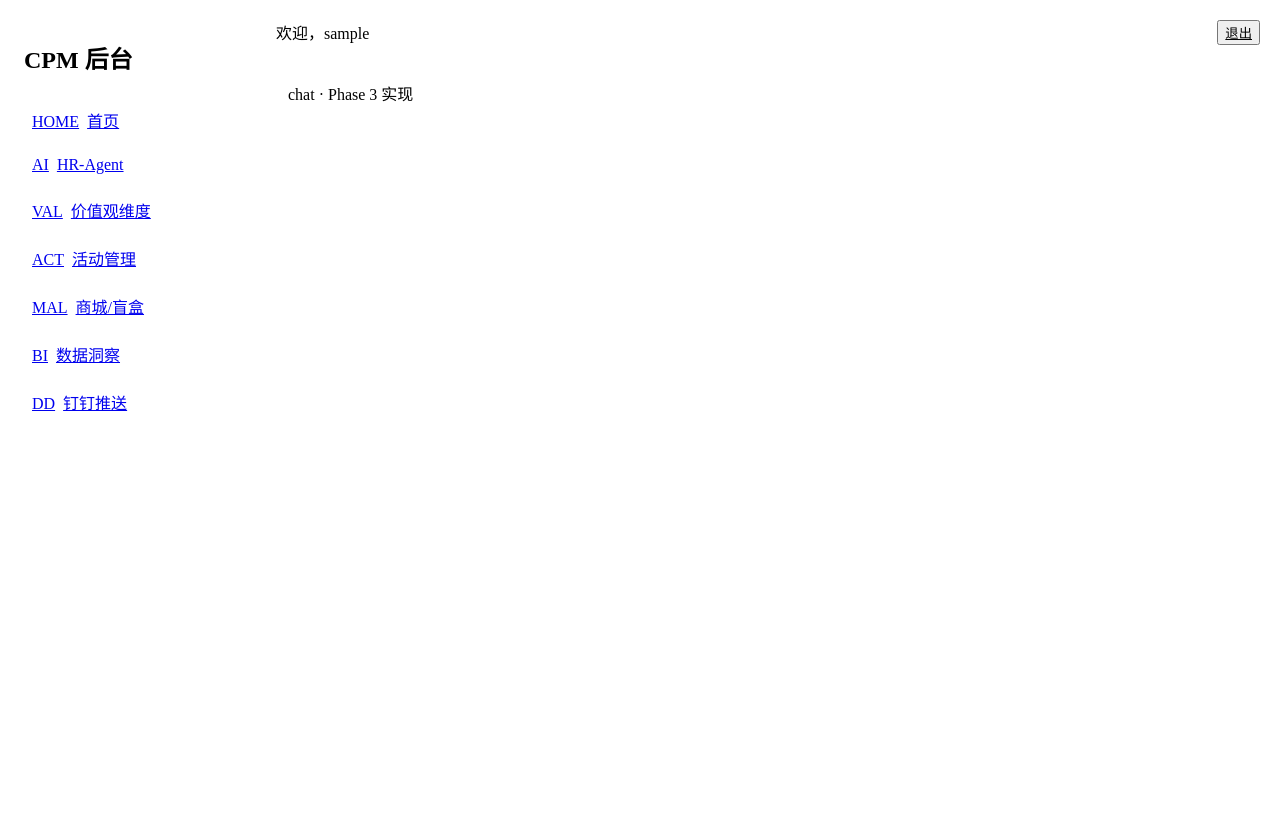
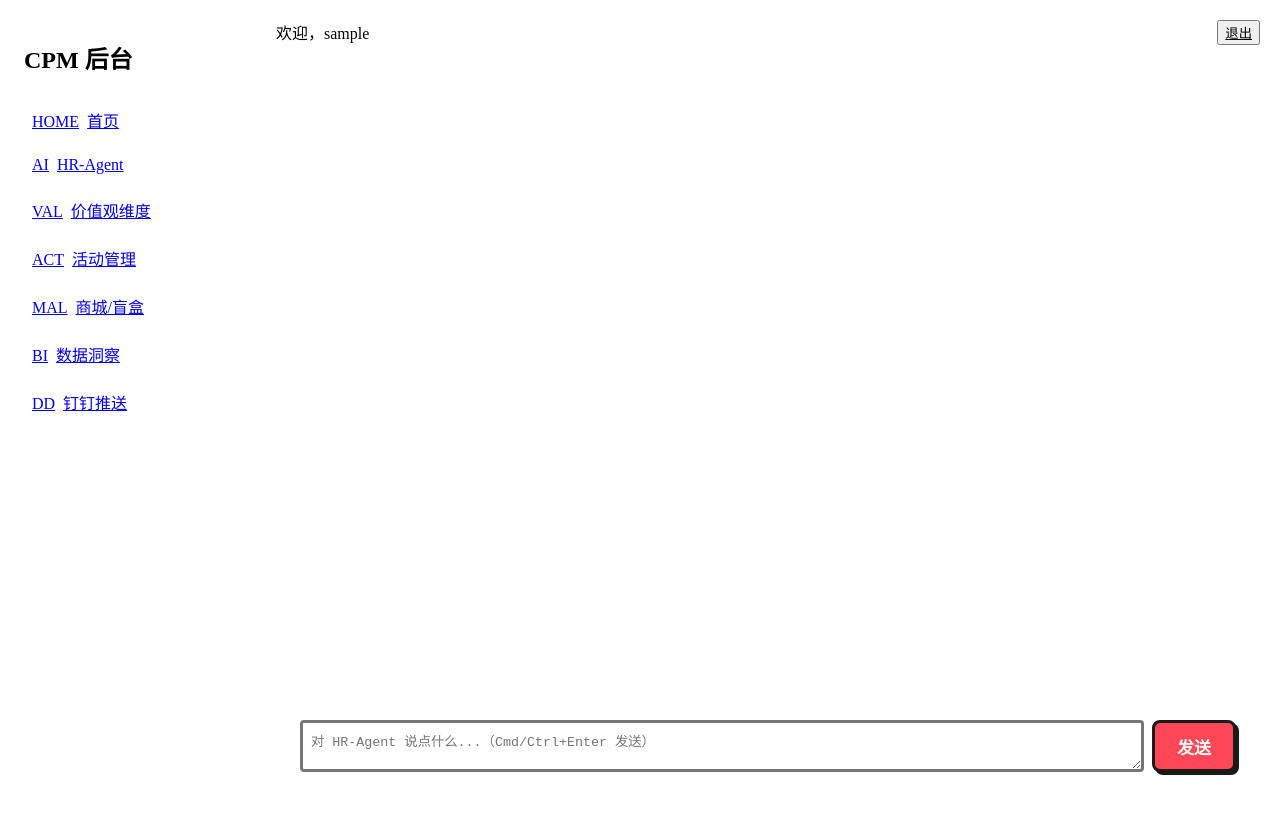
Before and after one commit to ToBorak/culture_points_mall_web, a React (Vite) app in the folder apps/admin/: page /chat in a window 1280 px wide. Built offline with nearby package versions, Linux system fonts and the light colour scheme; sample sign-in values are in the browser's storage; a web font is replaced by a local one.

Commit message:
feat:admin Chat 页面（步骤气泡+输入+历史）落地

```diff
--- /dev/null
+++ b/apps/admin/src/pages/chat/ChatPage.tsx
@@ -0,0 +1,48 @@
+import { useState, useRef, useEffect } from 'react';
+import { Panel, ComicButton } from '@cpm/ui';
+import { useAgentChat } from './useAgentChat';
+import { StepBubble } from './StepBubble';
+
+export function ChatPage() {
+  const { turns, busy, send } = useAgentChat();
+  const [text, setText] = useState('');
+  const scrollRef = useRef<HTMLDivElement>(null);
+
+  useEffect(() => {
+    scrollRef.current?.scrollTo({ top: 1e6, behavior: 'smooth' });
+  }, [turns]);
+
+  const submit = () => {
+    if (!text.trim() || busy) return;
+    void send(text.trim());
+    setText('');
+  };
+
+  return (
+    <div className="flex flex-col h-full">
+      <div ref={scrollRef} className="flex-1 overflow-auto min-h-0 px-4 py-2 space-y-4">
+        {turns.map((t, i) => (
+          <div key={i}>
+            <div className="text-right mb-2">
+              <Panel shadow="pink" style={{ display: 'inline-block', maxWidth: '70%' }}>
+                <div className="font-kuaile">{t.userText}</div>
+              </Panel>
+            </div>
+            {t.steps.map((s, j) => <StepBubble key={j} step={s} />)}
+          </div>
+        ))}
+      </div>
+      <div className="border-t-3 border-ink p-3 flex gap-2">
+        <textarea
+          value={text}
+          onChange={(e) => setText(e.target.value)}
+          onKeyDown={(e) => { if (e.key === 'Enter' && (e.metaKey || e.ctrlKey)) submit(); }}
+          placeholder="对 HR-Agent 说点什么...（Cmd/Ctrl+Enter 发送）"
+          className="flex-1 border-3 border-ink rounded p-2 font-kuaile"
+          rows={2}
+        />
+        <ComicButton onClick={submit} tone="red">{busy ? '思考中…' : '发送'}</ComicButton>
+      </div>
+    </div>
+  );
+}
--- /dev/null
+++ b/apps/admin/src/pages/chat/StepBubble.tsx
@@ -0,0 +1,51 @@
+import { Panel, Stamp, Shout } from '@cpm/ui';
+import { motion } from 'framer-motion';
+import type { Step } from './types';
+
+export function StepBubble({ step }: { step: Step }) {
+  if (step.kind === 'llm_text') {
+    return (
+      <motion.div initial={{ opacity: 0, y: 8 }} animate={{ opacity: 1, y: 0 }} className="my-2">
+        <Panel shadow="yellow"><div className="whitespace-pre-wrap font-kuaile">{step.text}</div></Panel>
+      </motion.div>
+    );
+  }
+  if (step.kind === 'tool_use') {
+    return (
+      <motion.div initial={{ scale: 0.95, opacity: 0 }} animate={{ scale: 1, opacity: 1 }} className="my-2 ml-6">
+        <Panel shadow="blue">
+          <div className="flex items-center gap-2 mb-1">
+            <Shout tone="blue" rotation={-2}>调用 {step.toolName}</Shout>
+          </div>
+          <pre className="text-xs bg-paper border border-ink p-2 rounded">{JSON.stringify(step.input, null, 2)}</pre>
+        </Panel>
+      </motion.div>
+    );
+  }
+  if (step.kind === 'tool_result') {
+    return (
+      <motion.div initial={{ opacity: 0 }} animate={{ opacity: 1 }} className="my-2 ml-6">
+        <Panel shadow={step.error ? 'red' : 'green'}>
+          <div className="flex items-center gap-2 mb-1">
+            <Stamp text={step.error ? 'FAIL' : 'DONE'} color={step.error ? 'red' : 'green'} rotation={-8} />
+            <span className="font-kuaile">{step.toolName}</span>
+          </div>
+          {step.error ? (
+            <div className="text-cRed text-sm">{step.error}</div>
+          ) : (
+            <pre className="text-xs bg-paper border border-ink p-2 rounded">{JSON.stringify(step.output, null, 2)}</pre>
+          )}
+        </Panel>
+      </motion.div>
+    );
+  }
+  if (step.kind === 'error') {
+    return (
+      <div className="my-2"><Panel shadow="red"><div className="text-cRed">{step.error}</div></Panel></div>
+    );
+  }
+  if (step.kind === 'done') {
+    return <div className="text-center text-xs text-ink/50">— 本轮结束 —</div>;
+  }
+  return null;
+}
--- a/apps/admin/src/router.tsx
+++ b/apps/admin/src/router.tsx
@@ -4,6 +4,7 @@ import { AdminLoginPage } from './auth/AdminLoginPage';
 import { AdminLayout } from './layout/AdminLayout';
 import { AdminHomePage } from './pages/home/AdminHomePage';
 import { ValuesPage } from './pages/values/ValuesPage';
+import { ChatPage } from './pages/chat/ChatPage';
 
 const wrap = (el: ReactNode) => <AdminLayout>{el}</AdminLayout>;
 
@@ -12,7 +13,7 @@ export function AdminRouter() {
     <Routes>
       <Route path="/login" element={<AdminLoginPage />} />
       <Route path="/" element={wrap(<AdminHomePage />)} />
-      <Route path="/chat" element={wrap(<div>chat · Phase 3 实现</div>)} />
+      <Route path="/chat" element={wrap(<ChatPage />)} />
       <Route path="/values" element={wrap(<ValuesPage />)} />
       <Route path="/activities" element={wrap(<div>activities · Phase 3 实现</div>)} />
       <Route path="/mall" element={wrap(<div>mall · Phase 4 实现</div>)} />
```
